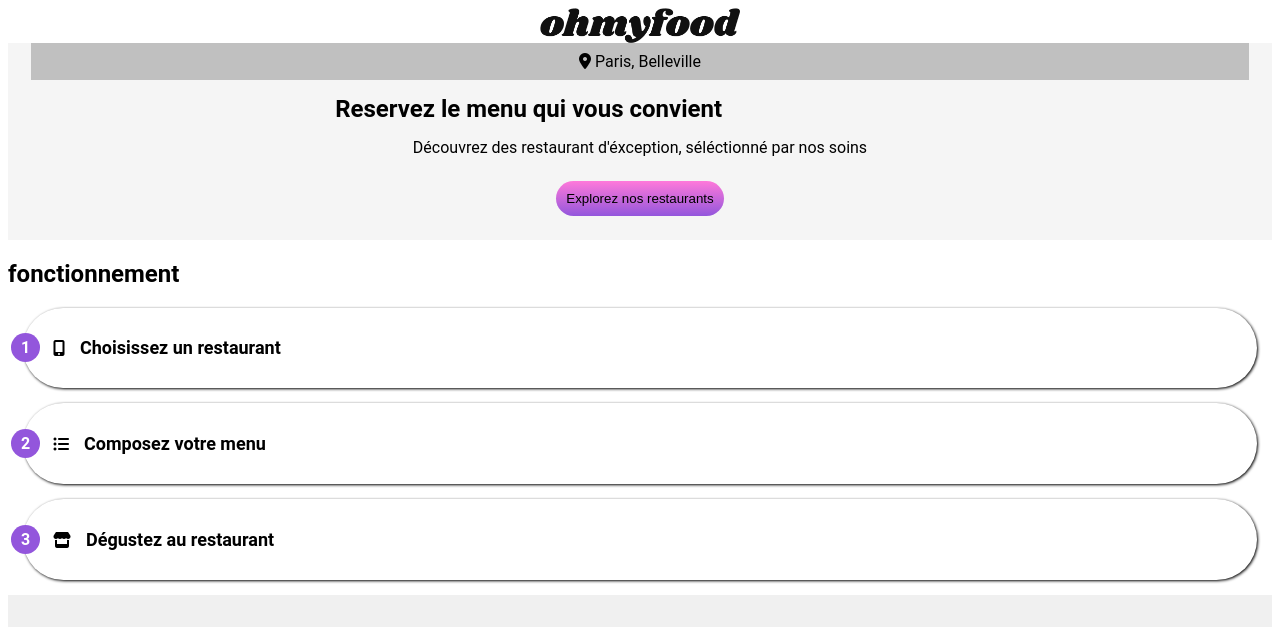
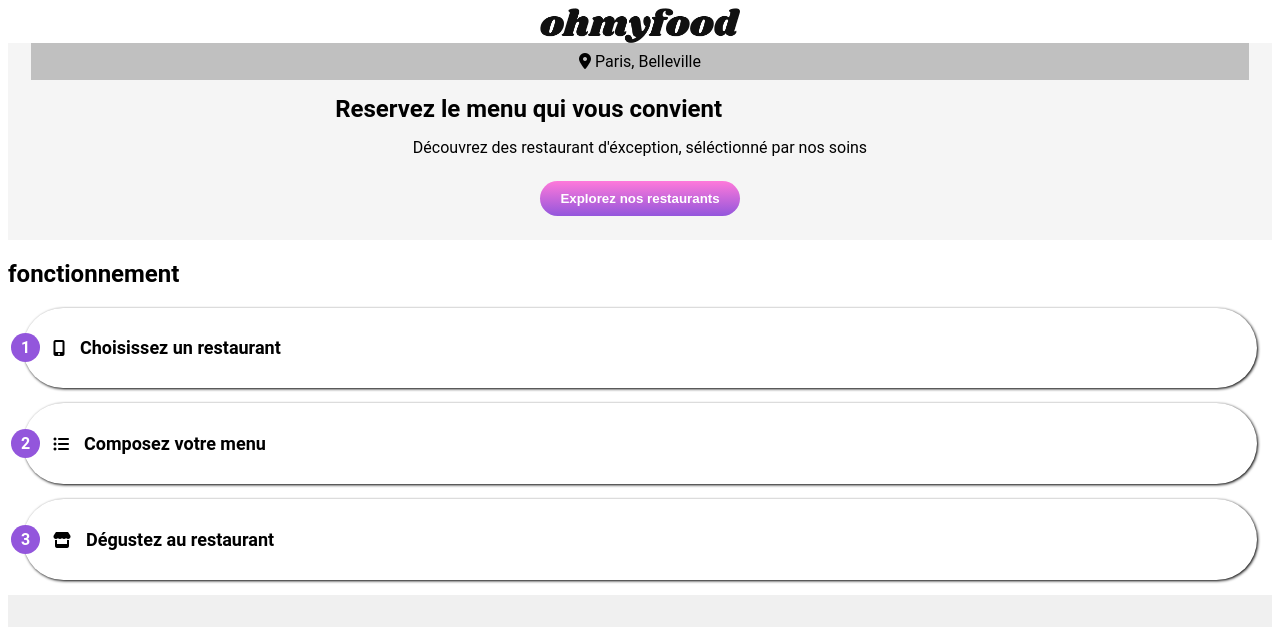
Before and after one commit to chrisnaf92i/ChristopherNafrere_3_12042020, a website: page index.html in a window 1280 px wide. Shown: the top 627 px of the page. Drawn offline with nearby package versions, Linux system fonts and the light colour scheme; files that its build step writes are made by us from their sources.

Commit message:
modification mixin bouton

```diff
--- a/sass/Utils/_mixin.scss
+++ b/sass/Utils/_mixin.scss
@@ -1,9 +1,15 @@
 @mixin S_button
 {
+    background:linear-gradient($color-secondary, $color-primary);
+
     padding:10px;
     border-radius: 45px;
     border:none;
-    background:linear-gradient($color-secondary, $color-primary);
+    width:200px;
+    color:white;
+    font-weight: bold;
+    margin:auto;
+
     :hover
     {
         border:1px solid black;
```
